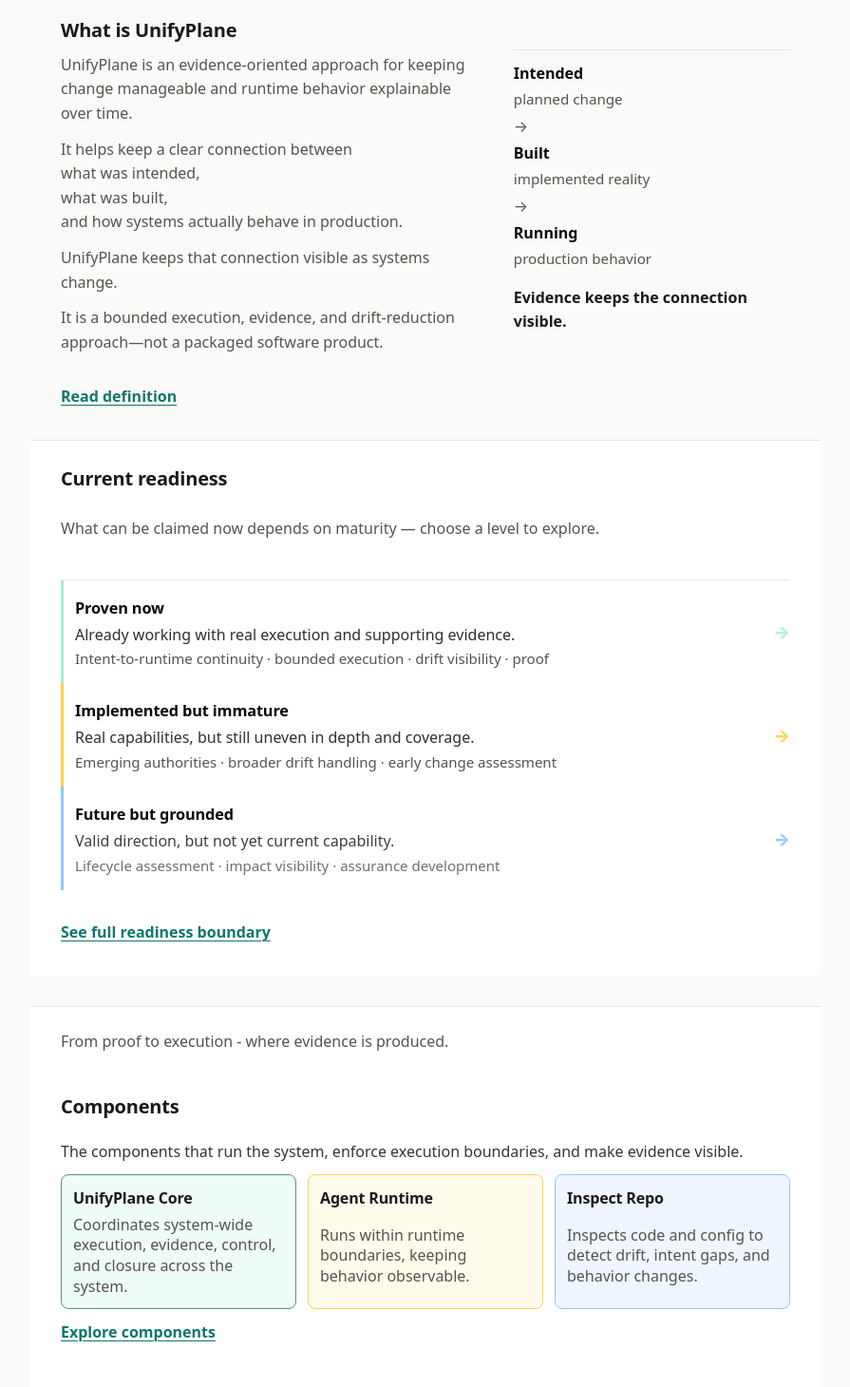
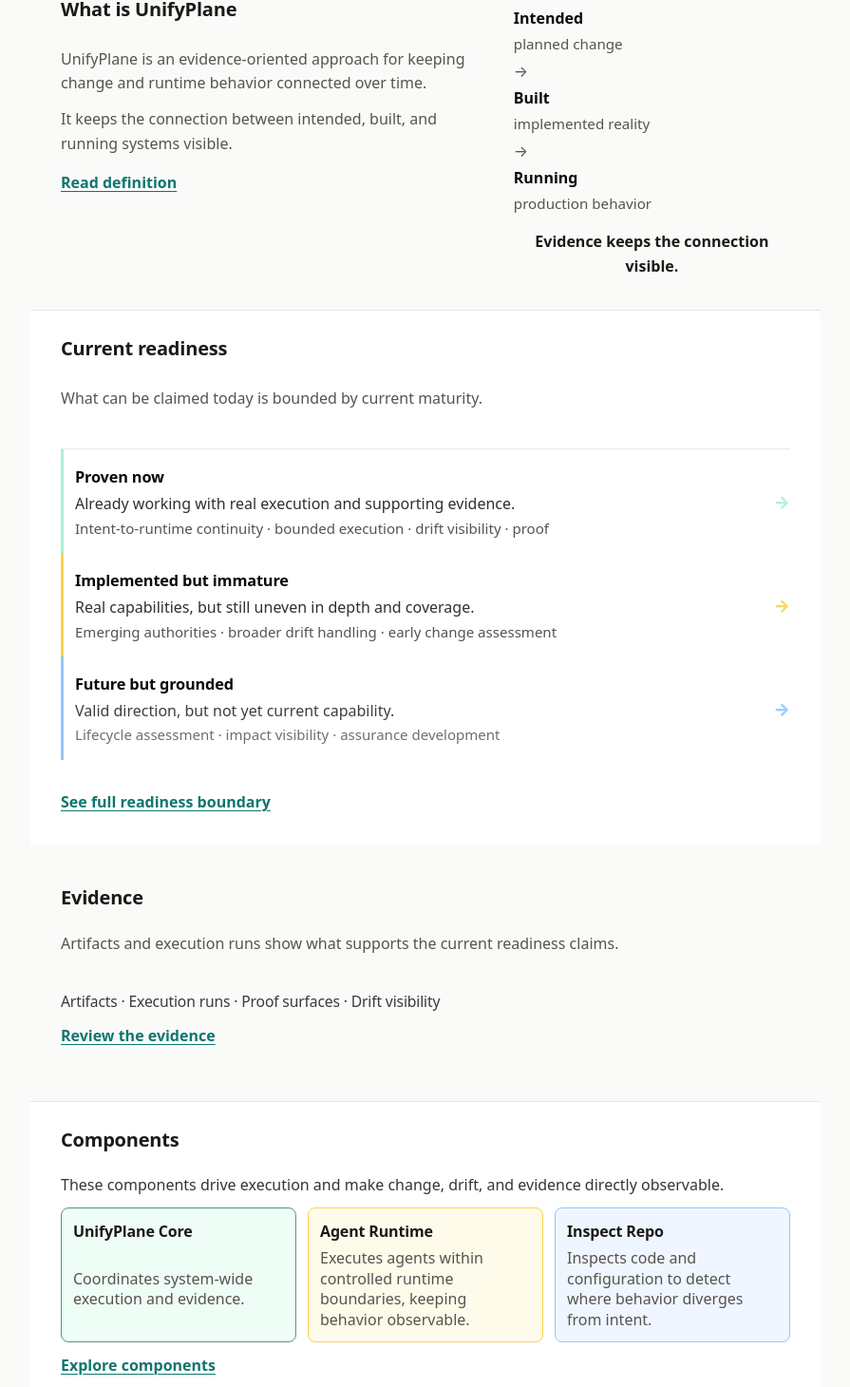
Before and after one commit to shiftby-sg/unifyplane-dev, a Next.js app: page / in a window 1280 px wide. Shown: the part 1197-2657 px from the top of the page at 95% size, without its empty margins (192-1087 px from the left). Built offline with nearby package versions, Linux system fonts and the light colour scheme.

Commit message:
Refine homepage narrative flow

```diff
--- a/components/HomeComposition.module.css
+++ b/components/HomeComposition.module.css
@@ -171,12 +171,15 @@
 
 .definitionCopy {
   max-width: 40rem;
+  display: grid;
+  align-content: start;
+  gap: var(--space-4);
 }
 
 .definitionBlocks {
   display: grid;
   gap: 12px;
-  margin-bottom: var(--space-8);
+  margin-bottom: 0;
 }
 
 .definitionBlock {
@@ -190,6 +193,8 @@
   gap: var(--space-2);
   border-top: 1px solid var(--color-border);
   padding-top: var(--space-3);
+  max-width: 21rem;
+  justify-self: center;
 }
 
 .modelNode {
@@ -217,6 +222,7 @@
   margin: var(--space-2) 0 0;
   color: var(--color-fg);
   font-weight: 600;
+  text-align: center;
 }
 
 .bandTitle {
@@ -386,6 +392,27 @@
 
 .readinessFooterLink {
   margin-top: var(--space-4);
+}
+
+.evidenceBand {
+  margin: 0 0 var(--space-8);
+  padding: var(--space-2) 0 var(--space-6);
+}
+
+.evidenceContent {
+  display: grid;
+  gap: var(--space-3);
+  width: 100%;
+  max-width: 60rem;
+}
+
+.evidenceSignal {
+  margin: 0;
+  color: var(--color-fg);
+  font-size: 0.98rem;
+  line-height: 1.45;
+  letter-spacing: -0.01em;
+  opacity: 0.85;
 }
 
 @media (max-width: 639px) {
@@ -613,7 +640,7 @@
 
 /* actual arrow glyph inside gap */
 .foundationNodeArrow::after {
-  content: "→";
+  content: "\2192";
   position: static;
   width: auto;
   height: auto;
@@ -1034,7 +1061,8 @@
     gap: var(--space-10);
   }
   .continuityModel {
-    margin-top: 2.25rem;
+    margin-top: 0;
+    width: 100%;
   }
   .proofGrid {
     grid-template-columns: repeat(2, minmax(0, 1fr));
@@ -1159,7 +1187,7 @@
   }
 
   .foundationNodeArrow::after {
-    content: "→";
+    content: "\2192";
     font-size: var(--foundation-arrow-size);
     line-height: 1;
   }
--- a/components/HomeComposition.tsx
+++ b/components/HomeComposition.tsx
@@ -24,6 +24,7 @@
   );
 
   const what = summaries.get("what");
+  const evidence = summaries.get("evidence");
   const components = summaries.get("components");
   const foundations = summaries.get("foundations");
   const readinessRows = [
@@ -31,7 +32,7 @@
       href: "/current-readiness#proven-now",
       title: "Proven now",
       sentence: "Already working with real execution and supporting evidence.",
-      meta: "Intent-to-runtime continuity · bounded execution · drift visibility · proof",
+      meta: ["Intent-to-runtime continuity", "bounded execution", "drift visibility", "proof"].join(" \u00b7 "),
       accentClass: styles.readinessRowProven,
       emphasisClass: styles.readinessRowStrong,
     },
@@ -39,7 +40,7 @@
       href: "/current-readiness#implemented-but-immature",
       title: "Implemented but immature",
       sentence: "Real capabilities, but still uneven in depth and coverage.",
-      meta: "Emerging authorities · broader drift handling · early change assessment",
+      meta: ["Emerging authorities", "broader drift handling", "early change assessment"].join(" \u00b7 "),
       accentClass: styles.readinessRowImmature,
       emphasisClass: styles.readinessRowMedium,
     },
@@ -47,7 +48,7 @@
       href: "/current-readiness#future-but-grounded",
       title: "Future but grounded",
       sentence: "Valid direction, but not yet current capability.",
-      meta: "Lifecycle assessment · impact visibility · assurance development",
+      meta: ["Lifecycle assessment", "impact visibility", "assurance development"].join(" \u00b7 "),
       accentClass: styles.readinessRowFuture,
       emphasisClass: styles.readinessRowSoft,
     },
@@ -56,19 +57,19 @@
     {
       href: "/components/unifyplane-core",
       title: "UnifyPlane Core",
-      meta: "Coordinates system-wide execution, evidence, control, and closure across the system.",
+      meta: "Coordinates system-wide execution and evidence.",
       accentClass: styles.componentTileCore,
     },
     {
       href: "/components/agent-runtime",
       title: "Agent Runtime",
-      meta: "Runs within runtime boundaries, keeping behavior observable.",
+      meta: "Executes agents within controlled runtime boundaries, keeping behavior observable.",
       accentClass: styles.componentTileAgent,
     },
     {
       href: "/components/inspect-repo",
       title: "Inspect Repo",
-      meta: "Inspects code and config to detect drift, intent gaps, and behavior changes.",
+      meta: "Inspects code and configuration to detect where behavior diverges from intent.",
       accentClass: styles.componentTileInspect,
     },
   ];
@@ -92,8 +93,8 @@
     {
       href: "/foundations/drift",
       title: "Drift",
-      meta: "Behavior diverges",
-      more: "Where intended and actual behavior diverge",
+      meta: "Divergence from intent",
+      more: "Where behavior diverges from intent",
       accentClass: styles.foundationNodeDrift,
       areaClass: styles.foundationChainNode,
     },
@@ -203,12 +204,12 @@
                   <span className={styles.modelLabel}>Intended</span>
                   <span className={styles.modelDetail}>planned change</span>
                 </div>
-                <div className={styles.modelConnector} aria-hidden="true">→</div>
+                <div className={styles.modelConnector} aria-hidden="true">{"\u2192"}</div>
                 <div className={styles.modelNode}>
                   <span className={styles.modelLabel}>Built</span>
                   <span className={styles.modelDetail}>implemented reality</span>
                 </div>
-                <div className={styles.modelConnector} aria-hidden="true">→</div>
+                <div className={styles.modelConnector} aria-hidden="true">{"\u2192"}</div>
                 <div className={styles.modelNode}>
                   <span className={styles.modelLabel}>Running</span>
                   <span className={styles.modelDetail}>production behavior</span>
@@ -224,7 +225,7 @@
         <div className={styles.bandInner}>
           <div className={styles.readinessContent}>
             <h2 className={styles.bandTitle}>Current readiness</h2>
-            <p className={styles.bandIntro}>What can be claimed now depends on maturity — choose a level to explore.</p>
+            <p className={styles.bandIntro}>What can be claimed today is bounded by current maturity.</p>
             <div className={styles.readinessList} aria-label="Readiness buckets">
               {readinessRows.map((row) => (
                 <Link
@@ -238,7 +239,7 @@
                     <span className={styles.readinessRowMeta}>{row.meta}</span>
                   </span>
                   <span className={styles.readinessRowArrow} aria-hidden="true">
-                    →
+                    {"\u2192"}
                   </span>
                 </Link>
               ))}
@@ -250,17 +251,31 @@
         </div>
       </section>
 
+      {evidence && evidence.kind === "summary" ? (
+        <section className={styles.evidenceBand} data-home-band="evidence" aria-label="Evidence">
+          <div className={styles.bandInner}>
+            <div className={styles.evidenceContent}>
+              <h2 className={styles.bandTitle}>{evidence.title}</h2>
+              <p className={styles.bandIntro}>{evidence.description}</p>
+              <p className={styles.evidenceSignal} aria-label="Evidence signals">
+                {["Artifacts", "Execution runs", "Proof surfaces", "Drift visibility"].join(" \u00b7 ")}
+              </p>
+              <Link className={styles.cardLink} href={evidence.href}>
+                Review the evidence
+              </Link>
+            </div>
+          </div>
+        </section>
+      ) : null}
+
       <section className={styles.routeBand} data-home-band="routes" aria-label="Onward routes">
         <div className={styles.bandInner}>
           <div className={styles.routeStack}>
             <section className={styles.routeSection} aria-label="Components">
-              <p className={styles.bandIntro}>
-                From proof to execution - where evidence is produced.
-              </p>
               {components && components.kind === "summary" ? (
                 <article className={styles.signalPanel}>
-                  <h3 className={styles.sectionTitle}>Components</h3>
-                  <p className={styles.signalText}>The components that run the system, enforce execution boundaries, and make evidence visible.</p>
+                  <h3 className={styles.sectionTitle}>{components.title}</h3>
+                  <p className={styles.signalText}>These components drive execution and make change, drift, and evidence directly observable.</p>
                   <div className={styles.componentGrid} aria-label="Operational components">
                     {componentLinks.map((component) => (
                       <Link
@@ -281,10 +296,10 @@
             </section>
 
             {foundations && foundations.kind === "summary" ? (
-              <section className={styles.routeSection} aria-label="Foundations">
-                <p className={styles.bandIntro}>These components make change, drift, and evidence visible in the model below.</p>
-                <h3 className={styles.sectionTitle}>How change moves through execution</h3>
-                <p className={styles.signalText}>This model shows how change moves through the system, where it diverges, and how outcomes become visible.</p>
+            <section className={styles.routeSection} aria-label="Foundations">
+                <p className={styles.bandIntro}>The model below explains how that behavior unfolds over time.</p>
+                <h3 className={styles.sectionTitle}>{foundations.title}</h3>
+                <p className={styles.signalText}>{foundations.description}</p>
                 <div className={styles.foundationMap} aria-label="Foundation topics">
                   <div className={styles.foundationFrame}>
                     <div className={`${styles.foundationBand} ${styles.foundationContextBand}`} aria-label="Context">
@@ -316,7 +331,7 @@
                           <span className={styles.foundationNodeMore}>{foundationLinks[4].more}</span>
                         </Link>
                         <span className={styles.foundationNodeArrow} aria-hidden="true">
-                          {"→"}
+                          {"\u2192"}
                         </span>
                         <Link
                           href={foundationLinks[2].href}
@@ -327,7 +342,7 @@
                           <span className={styles.foundationNodeMore}>{foundationLinks[2].more}</span>
                         </Link>
                         <span className={styles.foundationNodeArrow} aria-hidden="true">
-                          {"→"}
+                          {"\u2192"}
                         </span>
                         <Link
                           href={foundationLinks[5].href}
@@ -357,7 +372,7 @@
                           <span className={styles.foundationNodeMore}>{foundationLinks[3].more}</span>
                         </Link>
                         <span className={styles.foundationNodeArrow} aria-hidden="true">
-                          {"→"}
+                          {"\u2192"}
                         </span>
                         <Link
                           href={foundationLinks[1].href}
--- a/content/compositions/home.yml
+++ b/content/compositions/home.yml
@@ -6,7 +6,7 @@
       "kind": "hero",
       "headline": "The problem is not new. AI amplifies it.",
       "coreSignal": "Change creates drift.\nDrift creates impact.\nImpact stays hidden.",
-      "identity": "UnifyPlane makes change and impact visible.\nUnderstand what actually happened\u2014and why.",
+      "identity": "Keep change, behavior, and impact connected over time.\nUnderstand what actually happened\u2014and why.",
       "primaryCta": { "label": "Understand the approach", "href": "/what-is-unifyplane" },
       "secondaryCta": { "label": "See why it matters", "href": "/why-it-matters" }
     },
@@ -33,7 +33,7 @@
         },
         {
           "lead": "The problem is not just change.",
-          "body": "The connection breaks down.\nIntended, built, running."
+          "body": "The connection between intended, built, and running systems breaks down."
         }
       ]
     },
@@ -42,10 +42,8 @@
       "kind": "summary",
       "title": "What is UnifyPlane",
       "blocks": [
-        "UnifyPlane is an evidence-oriented approach for keeping change manageable and runtime behavior explainable over time.",
-        "It helps keep a clear connection between\nwhat was intended,\nwhat was built,\nand how systems actually behave in production.",
-        "UnifyPlane keeps that connection visible as systems change.",
-        "It is a bounded execution, evidence, and drift-reduction approach\u2014not a packaged software product."
+        "UnifyPlane is an evidence-oriented approach for keeping change and runtime behavior connected over time.",
+        "It keeps the connection between intended, built, and running systems visible."
       ],
       "href": "/what-is-unifyplane"
     },
@@ -59,29 +57,29 @@
     {
       "id": "readiness",
       "kind": "summary",
-      "title": "Current Readiness",
-      "description": "What is proven now, what is implemented but immature, and what is future but grounded.",
+      "title": "Current readiness",
+      "description": "What is real now, what is emerging, and what is future but grounded.",
       "href": "/current-readiness"
     },
     {
       "id": "evidence",
       "kind": "summary",
       "title": "Evidence",
-      "description": "What evidence exists today, what it proves, and what it does not yet prove.",
+      "description": "Artifacts and execution runs show what supports the current readiness claims.",
       "href": "/evidence"
     },
     {
       "id": "components",
       "kind": "summary",
       "title": "Components",
-      "description": "The components that run the system, enforce execution boundaries, and make evidence visible.",
+      "description": "The components that produce and expose evidence.",
       "href": "/components"
     },
     {
       "id": "foundations",
       "kind": "summary",
-      "title": "How change moves through execution",
-      "description": "This model shows how change moves through the system, where it diverges, and how outcomes become visible.",
+      "title": "How change unfolds through execution",
+      "description": "This model shows how change, drift, and evidence unfold over time.",
       "href": "/foundations"
     },
     {
--- a/lib/content/compositions.ts
+++ b/lib/content/compositions.ts
@@ -90,7 +90,7 @@
   id: z.literal("what"),
   kind: z.literal("summary"),
   title: z.string().min(1),
-  blocks: z.array(z.string().min(1)).length(4),
+  blocks: z.array(z.string().min(1)).min(2).max(4),
   href: z.string().min(1).startsWith("/")
 });
 
@@ -194,7 +194,8 @@
   const abs = path.join(process.cwd(), relPath);
   const raw = await fs.readFile(abs, "utf8");
   // Policy: our .yml compositions are YAML-JSON subset; fail closed if not parseable as JSON.
-  return JSON.parse(raw) as T;
+  const normalized = raw.charCodeAt(0) === 0xfeff ? raw.slice(1) : raw;
+  return JSON.parse(normalized) as T;
 }
 
 export async function loadHomeComposition(): Promise<HomeComposition> {
```
